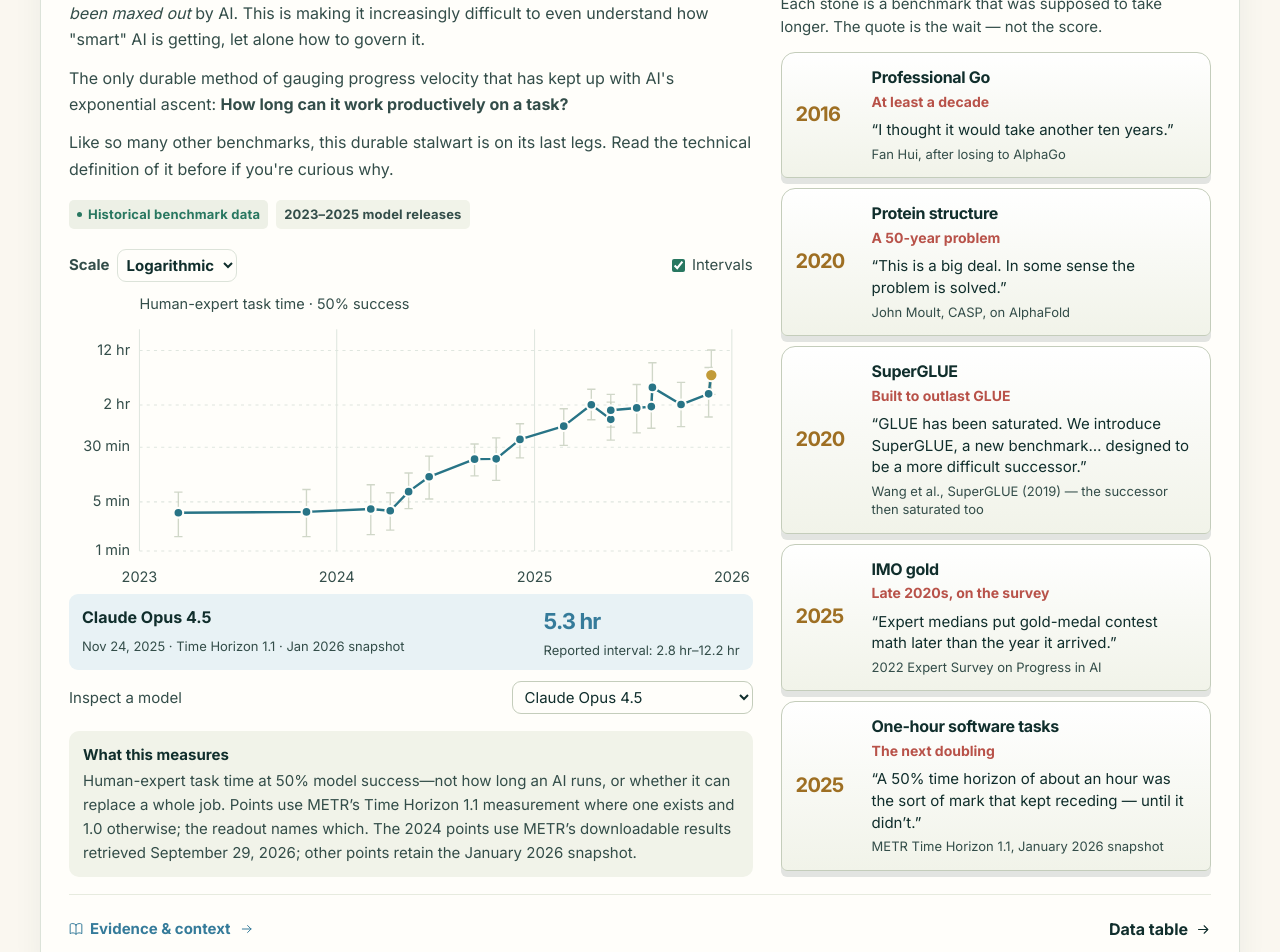
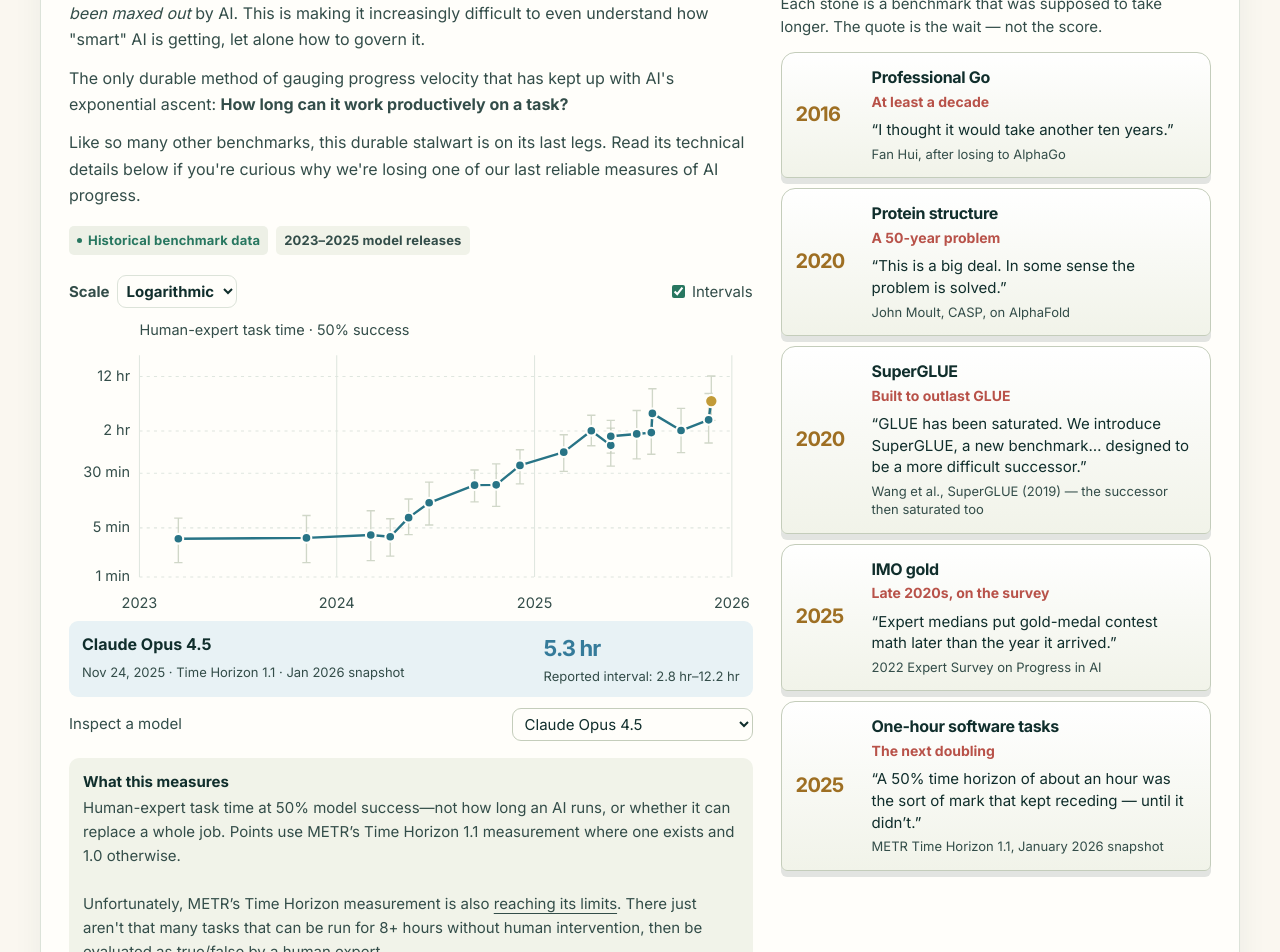
Before and after one commit to wbharding/suspenseful, a React (Vite) app: page / in a window 1280 px wide. Shown: the part 1580-2532 px from the top of the page. Built offline with nearby package versions, Linux system fonts and the light colour scheme.

Commit message:
Clarify reaching limits

```diff
--- a/src/components/pressure-chapter.jsx
+++ b/src/components/pressure-chapter.jsx
@@ -51,17 +51,20 @@
               <strong>How long can it work productively on a task?</strong>
             </p>
             <p className="card-deck">Like so many other benchmarks, this durable stalwart is on its last legs.
-              Read the technical definition of it before if you're curious why.</p>
+              Read its technical details below if you're curious why we're losing one of our last reliable measures of AI progress.</p>
             <div className="card-label-row">
               <EvidenceTag>Historical benchmark data</EvidenceTag>
               <EvidenceTag variant="neutral">2023–2025 model releases</EvidenceTag>
             </div>
             <CapabilityChart />
             <CardNote heading="What this measures">
-              Human-expert task time at 50% model success—not how long an AI runs, or whether it can
+              <p>Human-expert task time at 50% model success—not how long an AI runs, or whether it can
               replace a whole job. Points use METR’s Time Horizon 1.1 measurement where one exists
-              and 1.0 otherwise; the readout names which. The 2024 points use METR’s downloadable
-              results retrieved September 29, 2026; other points retain the January 2026 snapshot.
+              and 1.0 otherwise.</p><br />
+              <p>
+                Unfortunately, METR’s Time Horizon measurement is also <a href="https://metr.org/notes/2026-01-22-time-horizon-limitations/" target="_blank">reaching its limits</a>.
+                There just aren't that many tasks that can be run for 8+ hours without human intervention, then be evaluated as true/false by a human expert.
+              </p>
             </CardNote>
           </div>
           <BenchmarkGraveyard />
```
